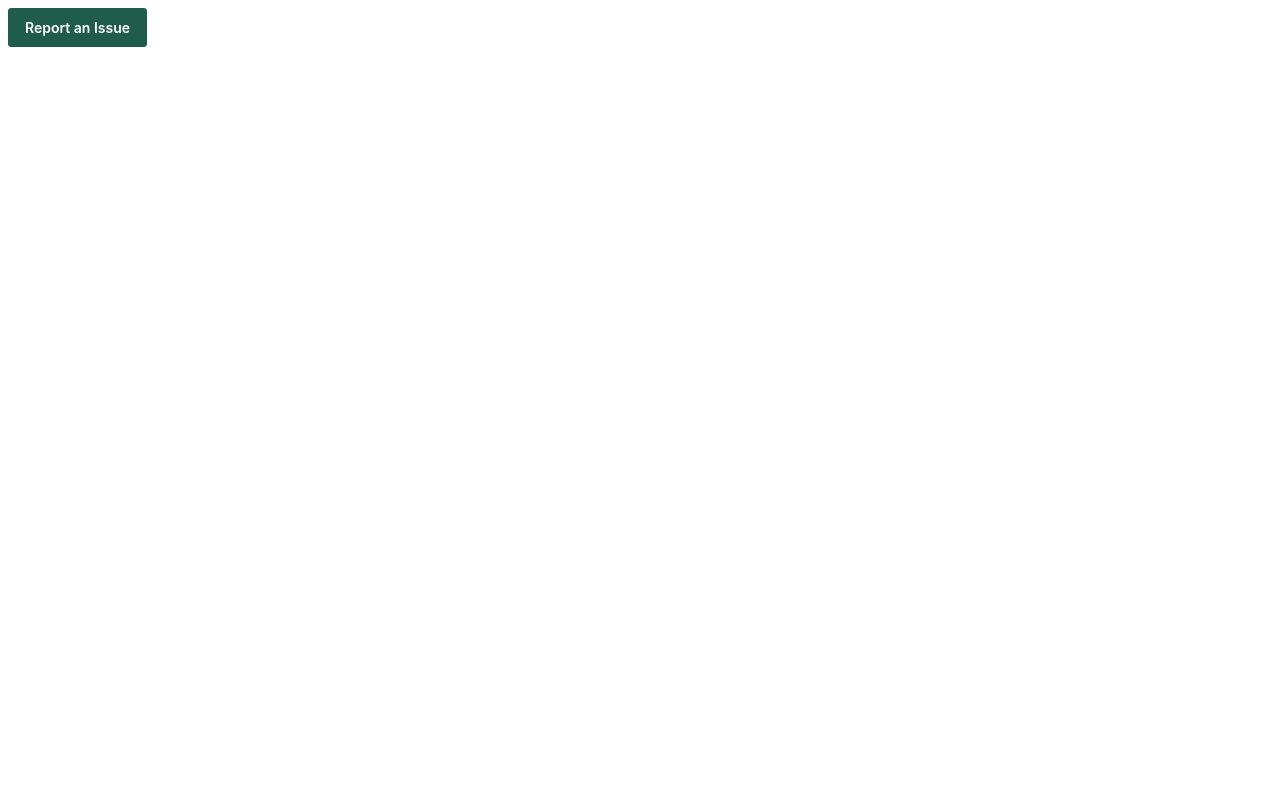
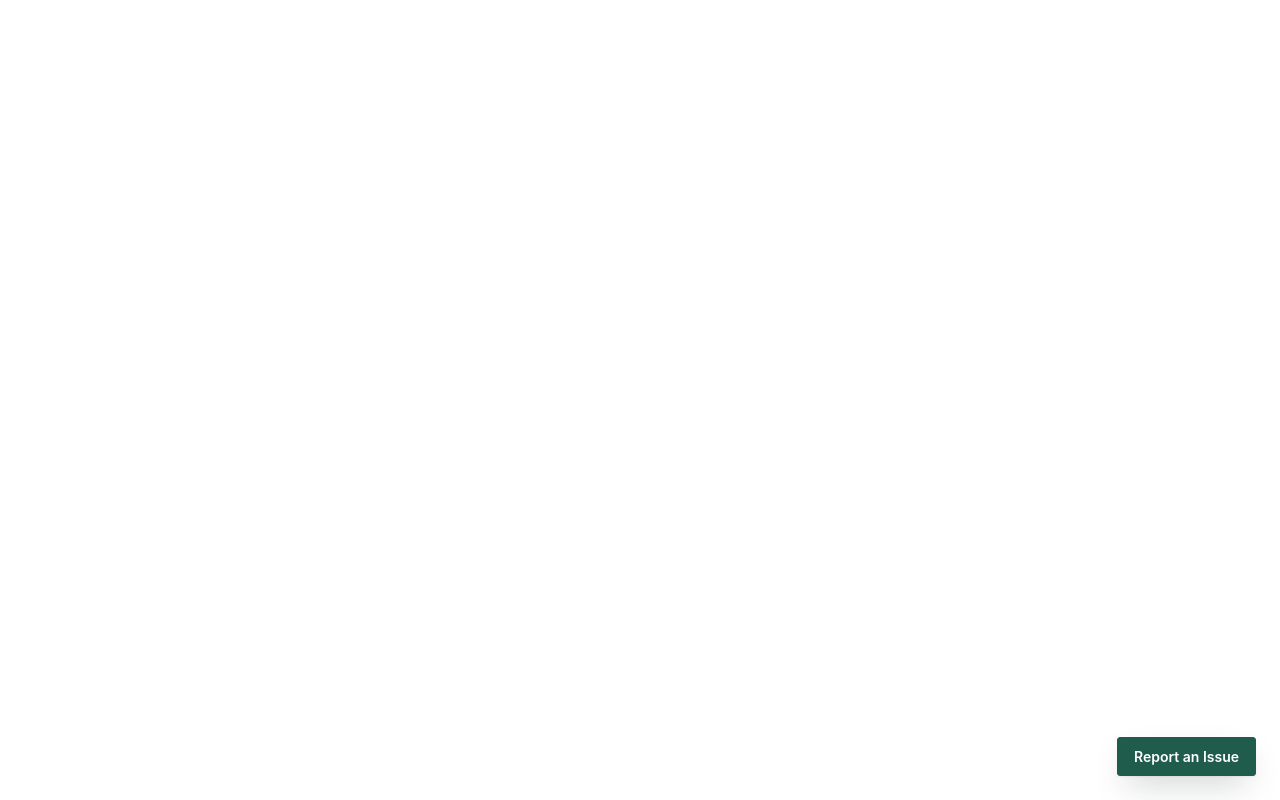
Before and after one commit to Arnav274/reg-x-internship, a React (Vite) app in the folder frontend-widget/: page / in a window 1280 px wide. Built offline with nearby package versions, Linux system fonts and the light colour scheme.

Commit message:
M9-1: float the report launcher above the fold

```diff
--- a/frontend-widget/src/styles/tokens.css
+++ b/frontend-widget/src/styles/tokens.css
@@ -65,7 +65,7 @@
   --tk-r: 3px;
   --tk-r-lg: 5px;
 
-  /* The only shadow in the application, spent on the one element that has to
-     read as floating above the page. */
+  /* The only shadow in the application, spent on the elements that have to
+     read as floating above the page: the modal and the fixed launcher. */
   --tk-lift: 0 1px 2px rgba(21, 30, 27, 0.06), 0 14px 34px -10px rgba(21, 30, 27, 0.28);
 }
--- a/frontend-widget/src/styles/widget.css
+++ b/frontend-widget/src/styles/widget.css
@@ -24,7 +24,24 @@
 
 /* ---------------------------------------------------------------- launcher */
 
+/*
+  Fixed rather than static: the widget's container is appended as the last
+  child of `body` (src/index.tsx), so a static launcher renders whereever that
+  puts it in document flow, below the fold on any page taller than the
+  viewport. Fixed positioning removes it from flow entirely, so it stays
+  reachable regardless of page height or scroll position, with no change
+  needed to where the container is mounted.
+
+  z-index sits one below the modal overlay's 2147483000 (same stacking
+  neighbourhood, so both remain above ordinary host-page content, and the
+  overlay still wins when the modal is open) rather than an arbitrary small
+  number that a host page's own z-index could outrank.
+*/
 .tw-launch {
+  position: fixed;
+  right: var(--tk-5);
+  bottom: var(--tk-5);
+  z-index: 2147482999;
   font: inherit;
   font-weight: 600;
   color: var(--tk-surface);
@@ -32,6 +49,7 @@
   border: 1px solid var(--tk-accent);
   border-radius: var(--tk-r);
   padding: var(--tk-2) var(--tk-4);
+  box-shadow: var(--tk-lift);
   cursor: pointer;
 }
 
```
